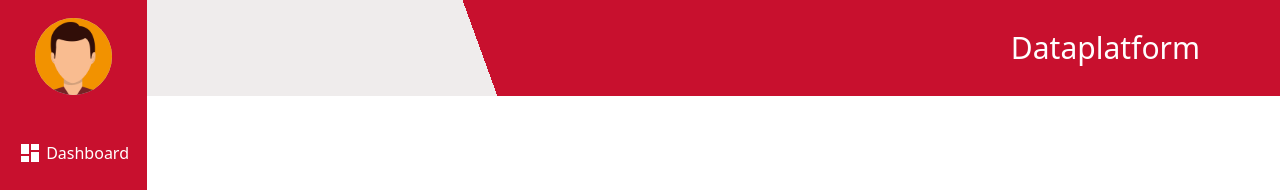
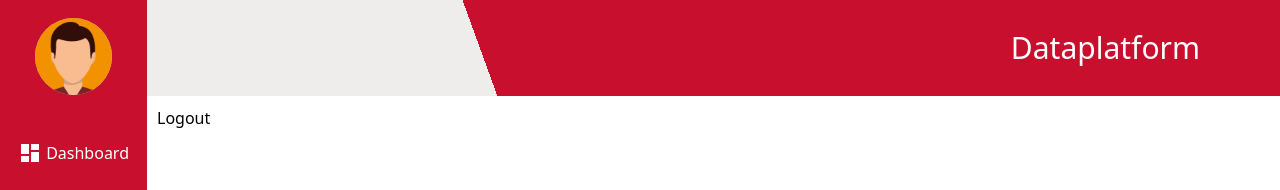
Before and after one commit to CIS-Spring-2023/project-cis_4339_project_15, a Vue app in the folder frontend/: page /logout in a window 1280 px wide. Shown: the top 190 px of the page. Built offline with nearby package versions, Linux system fonts and the light colour scheme; no server answers.

Commit message:
made logout component

```diff
--- /dev/null
+++ b/frontend/src/components/logout.vue
@@ -0,0 +1,18 @@
+<template>
+    <div>
+        <!-- Your component content here -->
+        <button @click="logout">Logout</button>
+    </div>
+</template>
+
+<script>
+export default {
+    methods: {
+        logout() {
+            // Perform any logout logic, e.g., API call to invalidate session, clear local storage, etc.
+            // Then, use Vue.js router to navigate to the login page
+            this.$router.push({ name: 'loginPage.vue' });
+        }
+    }
+}
+</script>
--- a/frontend/src/router/index.js
+++ b/frontend/src/router/index.js
@@ -12,13 +12,13 @@ const routes = [
     name: 'intakeform',
     props: true,
     component: () => import('../components/intakeForm.vue'),
-    meta: {needEdit: true}
+    meta: { needEdit: true }
   },
   {
     path: '/findclient',
     name: 'findclient',
     component: () => import('../components/findClient.vue'),
-    meta: {needView: true}
+    meta: { needView: true }
   },
   {
     path: '/updateclient/:id',
@@ -30,13 +30,13 @@ const routes = [
     path: '/eventform',
     name: 'eventform',
     component: () => import('../components/eventForm.vue'),
-    meta: {needEdit: true}
+    meta: { needEdit: true }
   },
   {
     path: '/findevents',
     name: 'findevents',
     component: () => import('../components/findEvents.vue'),
-    meta: {needView: true}
+    meta: { needView: true }
 
   },
   {
@@ -52,18 +52,24 @@ const routes = [
     component: () => import('../components/loginPage.vue')
   },
   {
+    path: '/logout',
+    name: 'logout',
+    props: true,
+    component: () => import('../components/logout.vue')
+  },
+  {
     path: '/servicepage',
     name: 'servicepage',
     props: true,
     component: () => import('../components/servicePage.vue'),
-    meta: {needEdit: true}
+    meta: { needEdit: true }
   },
   {
     path: '/findservices',
     name: 'findservices',
     props: true,
     component: () => import('../components/findServices.vue'),
-    meta: {needView: true}
+    meta: { needView: true }
   }
 ]
 const router = createRouter({
```
